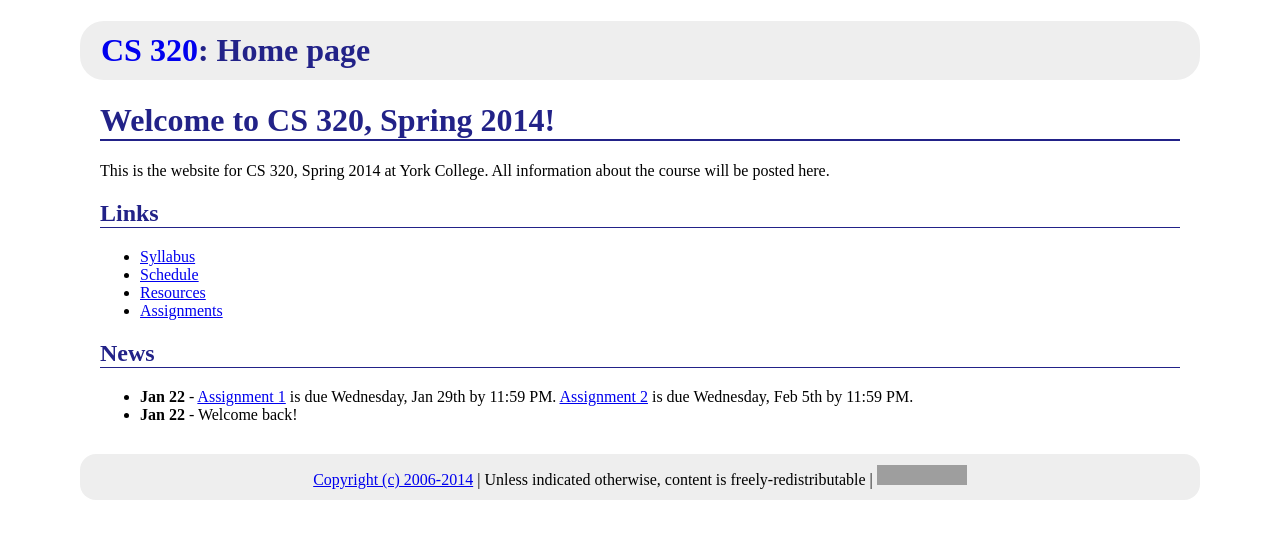
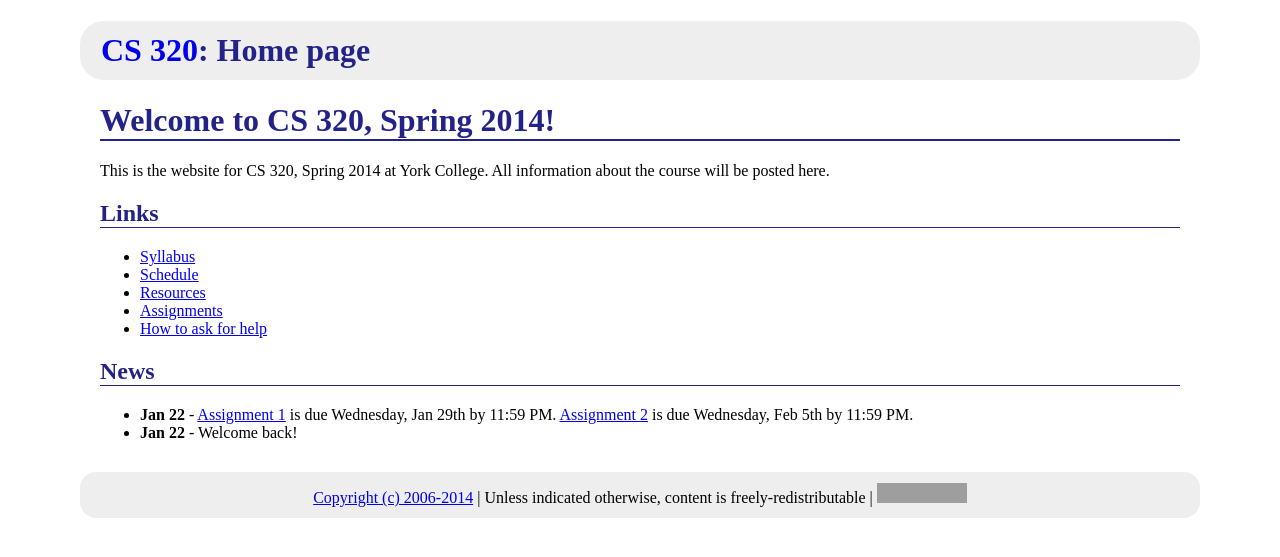
Before and after one commit to ycpcs/cs320-spring2014, a Jekyll site: the page built from index.md, in a window 1280 px wide. Shown: the top 557 px of the page. Built offline with Jekyll 4.4.1, drawn with Linux system fonts in a browser that asks for light colours; Markdown is read by kramdown in place of the engine named in the settings; grey boxes are pictures that could not be loaded.

Commit message:
asking for help

```diff
--- a/index.md
+++ b/index.md
@@ -14,6 +14,7 @@ All information about the course will be posted here.
 * [Schedule](schedule.html)
 * [Resources](resources/index.html)
 * [Assignments](assign/index.html)
+* [How to ask for help](http://faculty.ycp.edu/~dhovemey/askingForHelp.html)
 
 ## News
 
```
